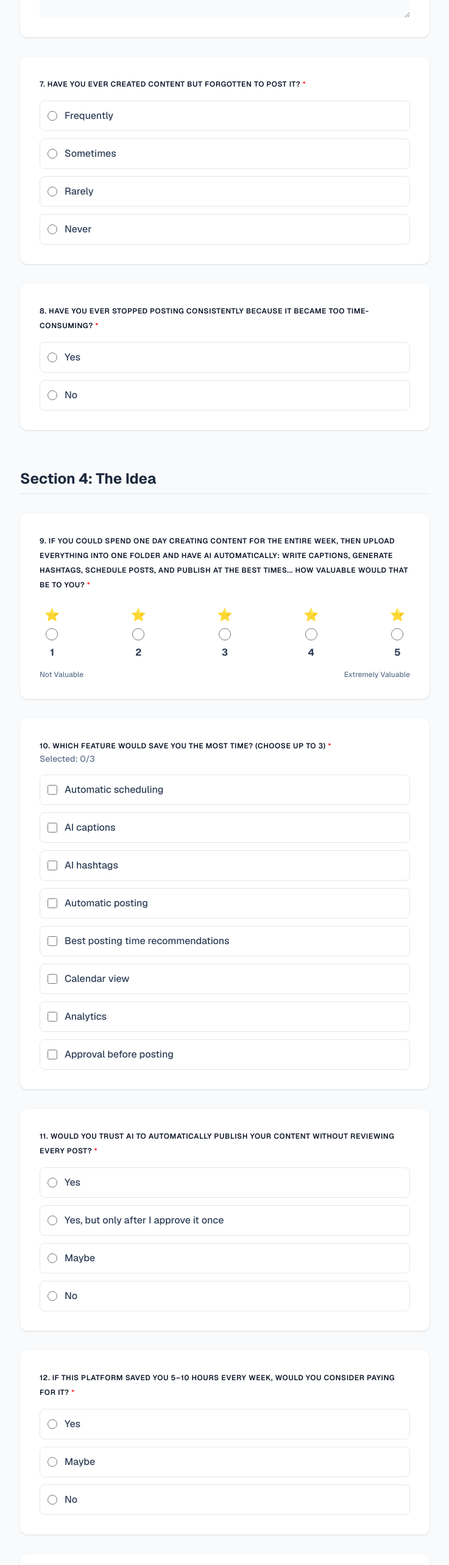
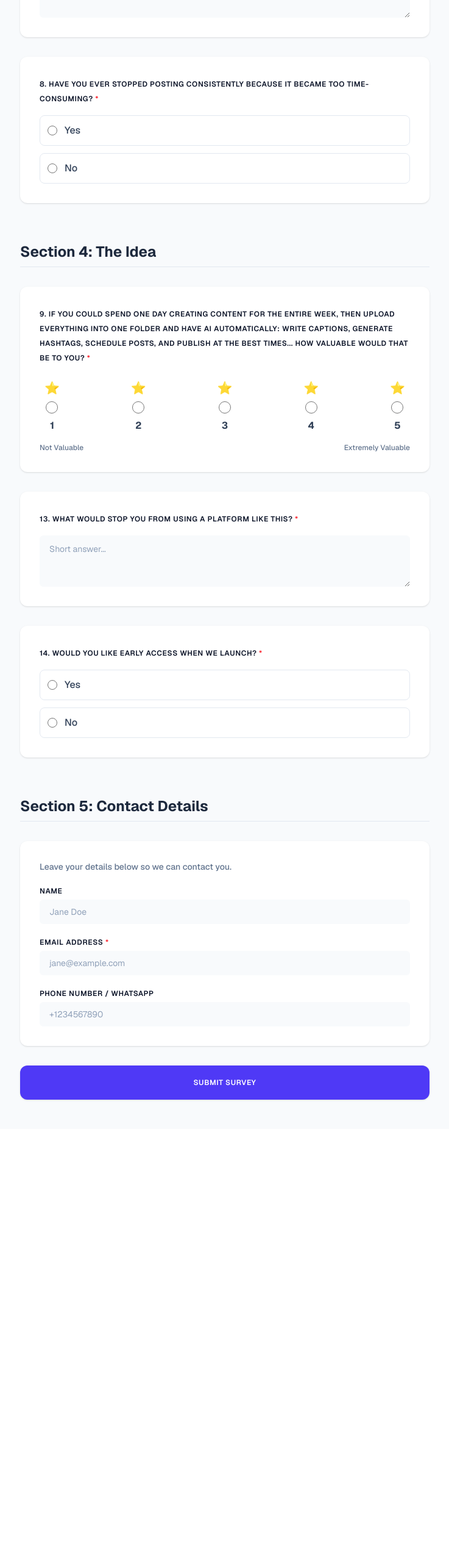
Before and after one commit to Priest98/form, a Next.js app: page / in a window 1280 px wide. Shown: the part 3220-5786 px from the top of the page at 61% size, without its empty margins (271-1008 px from the left). After the commit the page ends 5071 px from the top, so only its background shows below. Built offline with nearby package versions, Linux system fonts and the light colour scheme.

Commit message:
feat: remove questions 7, 10, 11, 12, 15

```diff
--- a/src/app/api/survey/route.ts
+++ b/src/app/api/survey/route.ts
@@ -22,18 +22,14 @@ export async function POST(request: Request) {
 *Frustrating Part:*
 ${body.frustratingPart}
 
-*Forgotten Posts:* ${body.forgottenPost}
 *Stopped Consistently:* ${body.stoppedConsistently}
 
 *Value of AI Automation (1-5):* ${body.valueScore}
-*Time Saving Features:* ${body.saveTimeFeature.join(', ')}
-*Trust AI blindly?:* ${body.trustAI}
-*Would pay for 5-10hr savings?:* ${body.payConsideration}
 
 *Reason not to use:*
 ${body.stopUsing}
 
-*Batch Creation Likelihood:* ${body.batchCreationLikelihood}
+
 
 *Early Access:* ${body.wantsEarlyAccess === "Yes" ? '✅ Yes' : '❌ No'}
 
--- a/src/app/page.tsx
+++ b/src/app/page.tsx
@@ -81,15 +81,10 @@ export default function SurveyForm() {
     formData.manageWorkflow,
     formData.timeSpent,
     formData.frustratingPart,
-    formData.forgottenPost,
     formData.stoppedConsistently,
     formData.valueScore,
-    formData.saveTimeFeature.length > 0,
-    formData.trustAI,
-    formData.payConsideration,
     formData.stopUsing,
-    formData.wantsEarlyAccess,
-    formData.batchCreationLikelihood
+    formData.wantsEarlyAccess
   ];
   const progress = Math.round((requiredFields.filter(Boolean).length / requiredFields.length) * 100);
 
@@ -206,17 +201,7 @@ export default function SurveyForm() {
             <Textarea required className="mt-4" rows={3} placeholder="Short answer..." value={formData.frustratingPart} onChange={(e: any) => updateField("frustratingPart", e.target.value)} />
           </Card>
 
-          <Card className="p-6 md:p-8 space-y-4 shadow-sm border-slate-200">
-            <Label className="text-lg text-slate-900">7. Have you ever created content but forgotten to post it? <span className="text-red-500">*</span></Label>
-            <div className="space-y-3 mt-4">
-              {["Frequently", "Sometimes", "Rarely", "Never"].map(opt => (
-                <label key={opt} className="flex items-center space-x-3 cursor-pointer group p-3 rounded-lg border border-slate-200 hover:bg-slate-50 transition-colors">
-                  <input type="radio" required name="forgot" value={opt} checked={formData.forgottenPost === opt} onChange={(e) => updateField("forgottenPost", e.target.value)} className="w-4 h-4 text-indigo-600 focus:ring-indigo-600" />
-                  <span className="text-slate-700 font-medium">{opt}</span>
-                </label>
-              ))}
-            </div>
-          </Card>
+
 
           <Card className="p-6 md:p-8 space-y-4 shadow-sm border-slate-200">
             <Label className="text-lg text-slate-900">8. Have you ever stopped posting consistently because it became too time-consuming? <span className="text-red-500">*</span></Label>
@@ -251,46 +236,7 @@ export default function SurveyForm() {
             </div>
           </Card>
 
-          <Card className="p-6 md:p-8 space-y-4 shadow-sm border-slate-200">
-            <Label className="text-lg text-slate-900">10. Which feature would save you the most time? (Choose up to 3) <span className="text-red-500">*</span></Label>
-            <p className="text-sm text-slate-500 font-medium">Selected: {formData.saveTimeFeature.length}/3</p>
-            <div className="space-y-3 mt-4">
-              {["Automatic scheduling", "AI captions", "AI hashtags", "Automatic posting", "Best posting time recommendations", "Calendar view", "Analytics", "Approval before posting"].map(opt => {
-                const isSelected = formData.saveTimeFeature.includes(opt);
-                const disabled = !isSelected && formData.saveTimeFeature.length >= 3;
-                return (
-                  <label key={opt} className={`flex items-center space-x-3 p-3 rounded-lg border transition-colors ${disabled ? 'opacity-50 cursor-not-allowed border-slate-100 bg-slate-50' : 'cursor-pointer hover:bg-slate-50 border-slate-200'}`}>
-                    <input type="checkbox" disabled={disabled} checked={isSelected} onChange={() => handleCheckbox("saveTimeFeature", opt, 3)} className="w-4 h-4 text-indigo-600 rounded focus:ring-indigo-600" />
-                    <span className="text-slate-700 font-medium">{opt}</span>
-                  </label>
-                )
-              })}
-            </div>
-          </Card>
 
-          <Card className="p-6 md:p-8 space-y-4 shadow-sm border-slate-200">
-            <Label className="text-lg text-slate-900">11. Would you trust AI to automatically publish your content without reviewing every post? <span className="text-red-500">*</span></Label>
-            <div className="space-y-3 mt-4">
-              {["Yes", "Yes, but only after I approve it once", "Maybe", "No"].map(opt => (
-                <label key={opt} className="flex items-center space-x-3 cursor-pointer group p-3 rounded-lg border border-slate-200 hover:bg-slate-50 transition-colors">
-                  <input type="radio" required name="trust" value={opt} checked={formData.trustAI === opt} onChange={(e) => updateField("trustAI", e.target.value)} className="w-4 h-4 text-indigo-600 focus:ring-indigo-600" />
-                  <span className="text-slate-700 font-medium">{opt}</span>
-                </label>
-              ))}
-            </div>
-          </Card>
-
-          <Card className="p-6 md:p-8 space-y-4 shadow-sm border-slate-200">
-            <Label className="text-lg text-slate-900">12. If this platform saved you 5–10 hours every week, would you consider paying for it? <span className="text-red-500">*</span></Label>
-            <div className="space-y-3 mt-4">
-              {["Yes", "Maybe", "No"].map(opt => (
-                <label key={opt} className="flex items-center space-x-3 cursor-pointer group p-3 rounded-lg border border-slate-200 hover:bg-slate-50 transition-colors">
-                  <input type="radio" required name="payAI" value={opt} checked={formData.payConsideration === opt} onChange={(e) => updateField("payConsideration", e.target.value)} className="w-4 h-4 text-indigo-600 focus:ring-indigo-600" />
-                  <span className="text-slate-700 font-medium">{opt}</span>
-                </label>
-              ))}
-            </div>
-          </Card>
 
           <Card className="p-6 md:p-8 space-y-4 shadow-sm border-slate-200">
             <Label className="text-lg text-slate-900">13. What would stop you from using a platform like this? <span className="text-red-500">*</span></Label>
@@ -315,17 +261,7 @@ export default function SurveyForm() {
             )}
           </Card>
 
-          <Card className="p-6 md:p-8 space-y-4 shadow-sm border-slate-200">
-            <Label className="text-lg text-slate-900 leading-snug">15. If you knew your social media would run automatically for the next 7 days, how likely would you be to spend one day each week creating all your content in advance? <span className="text-red-500">*</span></Label>
-            <div className="space-y-3 mt-4">
-              {["Very likely", "Likely", "Not sure", "Unlikely", "Very unlikely"].map(opt => (
-                <label key={opt} className="flex items-center space-x-3 cursor-pointer group p-3 rounded-lg border border-slate-200 hover:bg-slate-50 transition-colors">
-                  <input type="radio" required name="batch" value={opt} checked={formData.batchCreationLikelihood === opt} onChange={(e) => updateField("batchCreationLikelihood", e.target.value)} className="w-4 h-4 text-indigo-600 focus:ring-indigo-600" />
-                  <span className="text-slate-700 font-medium">{opt}</span>
-                </label>
-              ))}
-            </div>
-          </Card>
+
 
           <div className="pt-8 pb-2 border-b border-slate-200">
             <h2 className="text-2xl font-bold text-slate-800">Section 5: Contact Details</h2>
```
